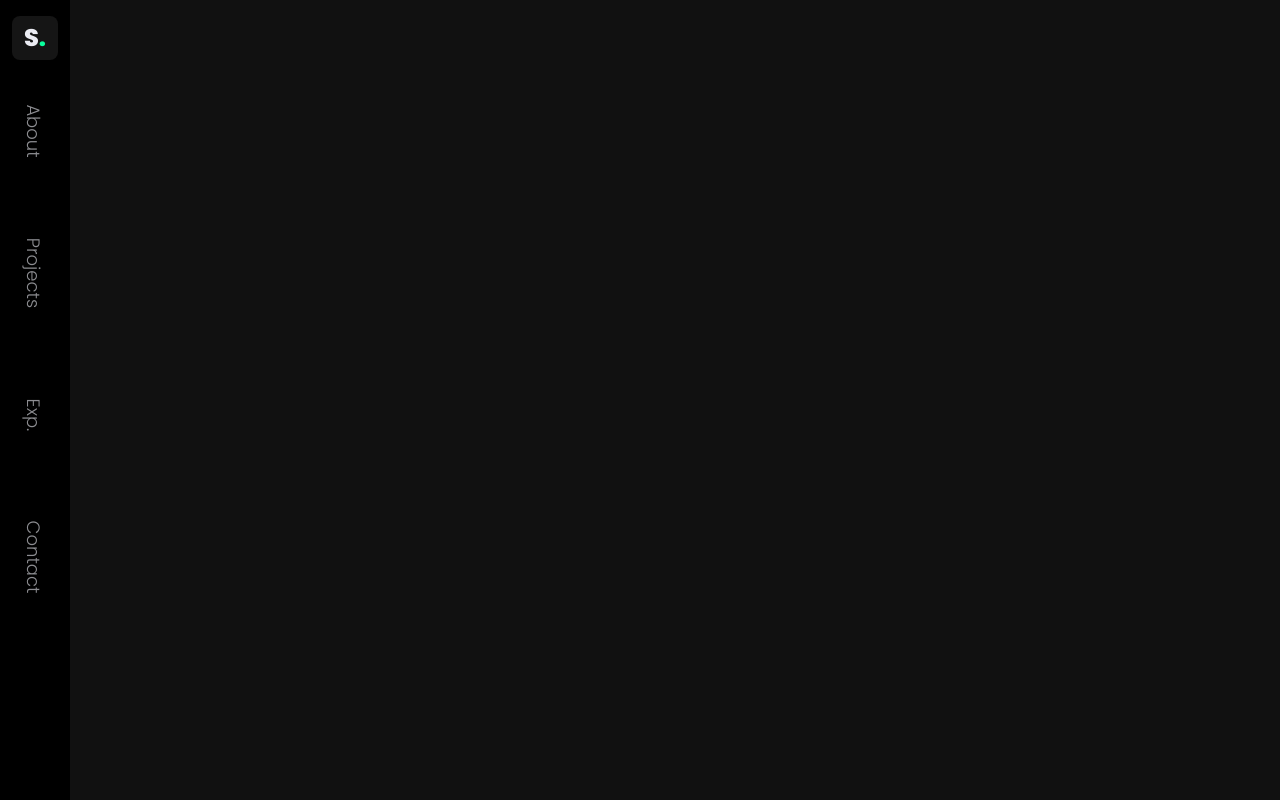
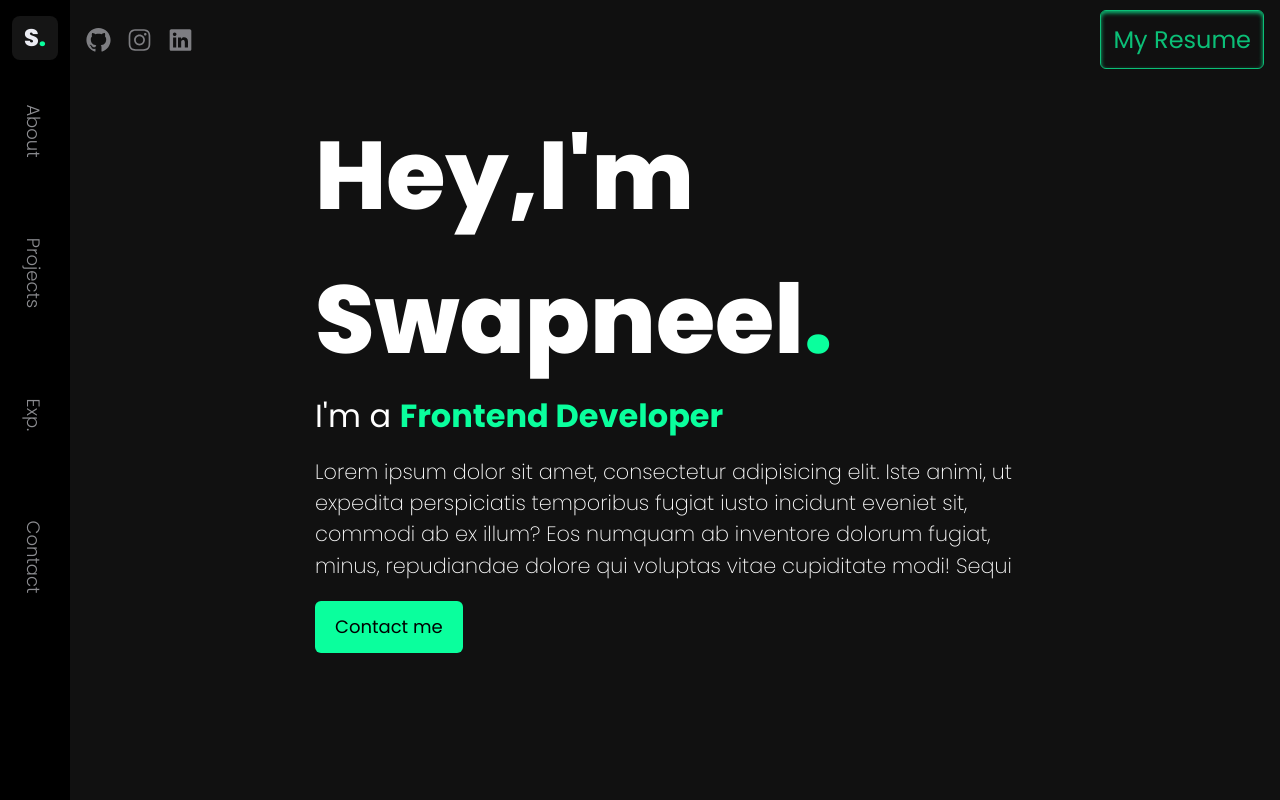
Before and after one commit to swapneel1026/portfolio-v.1.0, a Next.js app: page / in a window 1280 px wide. Shown: the top 800 px of the page. Built offline with nearby package versions, Linux system fonts and the light colour scheme.

Commit message:
feat:entry point

```diff
--- a/src/app/demo/page.tsx
+++ /dev/null
@@ -1,5 +0,0 @@
-const page = () => {
-  return <div>page</div>;
-};
-
-export default page;
--- a/src/app/page.tsx
+++ b/src/app/page.tsx
@@ -1,11 +1,18 @@
+import HeroSection from "./components/HeroSection";
+import TopNav from "./components/TopNav";
+
 export default function Home() {
   return (
     <>
-      <main>
-        {/* <TopNav /> */}
-        <h1 id="demo" className="mt-[8000px]">
-          Hello
-        </h1>
+      <main className="">
+        <TopNav />
+        <section>
+          <HeroSection />
+        </section>
+        <section></section>
+        <section></section>
+        <section></section>
+        <section></section>
       </main>
     </>
   );
```
